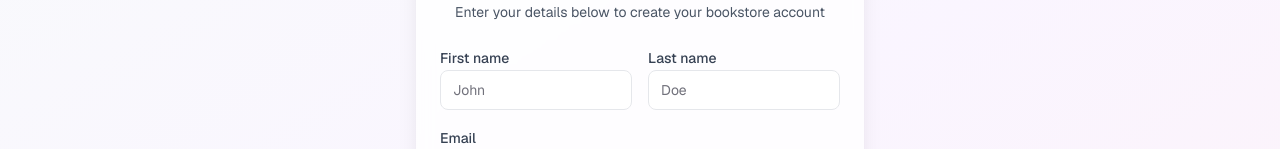
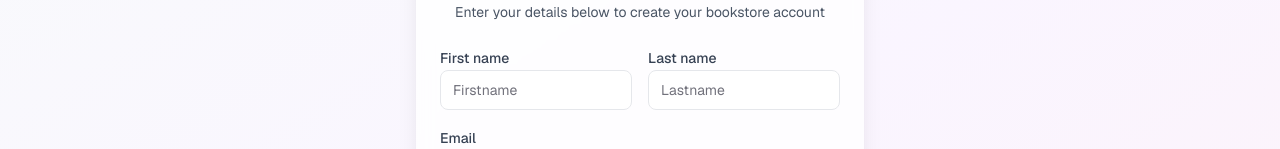
Before and after one commit to cosmoset/Bookstore-FrontEnd, a Next.js app: page /signup in a window 1280 px wide. Shown: the part 318-467 px from the top of the page. Built offline with nearby package versions, Linux system fonts and the light colour scheme.

Commit message:
update login page

```diff
--- a/app/login/page.tsx
+++ b/app/login/page.tsx
@@ -57,7 +57,7 @@ export default function LoginPage() {
               <Input
                 id="email"
                 type="email"
-                placeholder="john.doe@example.com"
+                placeholder="email@example.com"
                 required
                 className="border-gray-200 focus:border-purple-500 focus:ring-purple-500 transition-all duration-200"
               />
--- a/app/signup/page.tsx
+++ b/app/signup/page.tsx
@@ -58,7 +58,7 @@ export default function SignUpPage() {
                 <Label htmlFor="first-name" className="text-gray-700">First name</Label>
                 <Input
                   id="first-name"
-                  placeholder="John"
+                  placeholder="Firstname"
                   required
                   className="border-gray-200 focus:border-purple-500 focus:ring-purple-500 transition-all duration-200"
                 />
@@ -67,7 +67,7 @@ export default function SignUpPage() {
                 <Label htmlFor="last-name" className="text-gray-700">Last name</Label>
                 <Input
                   id="last-name"
-                  placeholder="Doe"
+                  placeholder="Lastname"
                   required
                   className="border-gray-200 focus:border-purple-500 focus:ring-purple-500 transition-all duration-200"
                 />
--- a/components/layout/Navbar/TopNavbar/index.tsx
+++ b/components/layout/Navbar/TopNavbar/index.tsx
@@ -166,7 +166,7 @@ const TopNavbar = () => {
             />
           </Link>
           <CartBtn />
-          <Link href="/#signin" className="p-1">
+          <Link href="/login" className="p-1">
             <Image
               priority
               src="/icons/user.svg"
```
